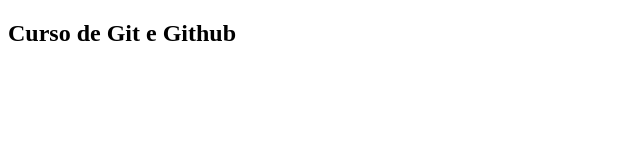
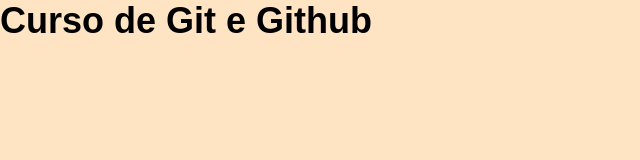
Before and after one commit to DevHBatalha/test, a plain HTML site: page index.html in a window 1280 px wide. Shown: the whole page, without its empty margins (0-640 px from the left). Drawn offline with Linux system fonts and the light colour scheme.

Commit message:
Modificado o arquivo css e index

```diff
--- a/index.html
+++ b/index.html
@@ -4,6 +4,7 @@
     <meta charset="UTF-8">
     <meta name="viewport" content="width=device-width, initial-scale=1.0">
     <title>Git e Github</title>
+    <link rel="stylesheet" href="style.css">
 </head>
 <body>
     <section>
--- a/style.css
+++ b/style.css
@@ -0,0 +1,11 @@
+* {
+    box-sizing: border-box;
+    margin: 0px;
+    padding: 0px;
+}
+
+body {
+    background-color: bisque;
+    font-family: sans-serif;
+    font-size: 24px;
+}
```
